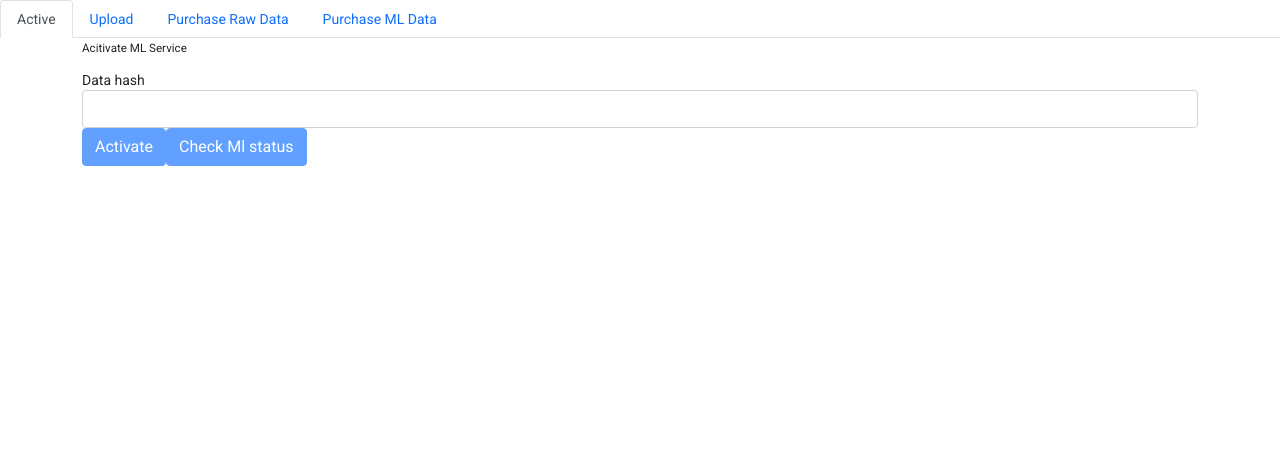
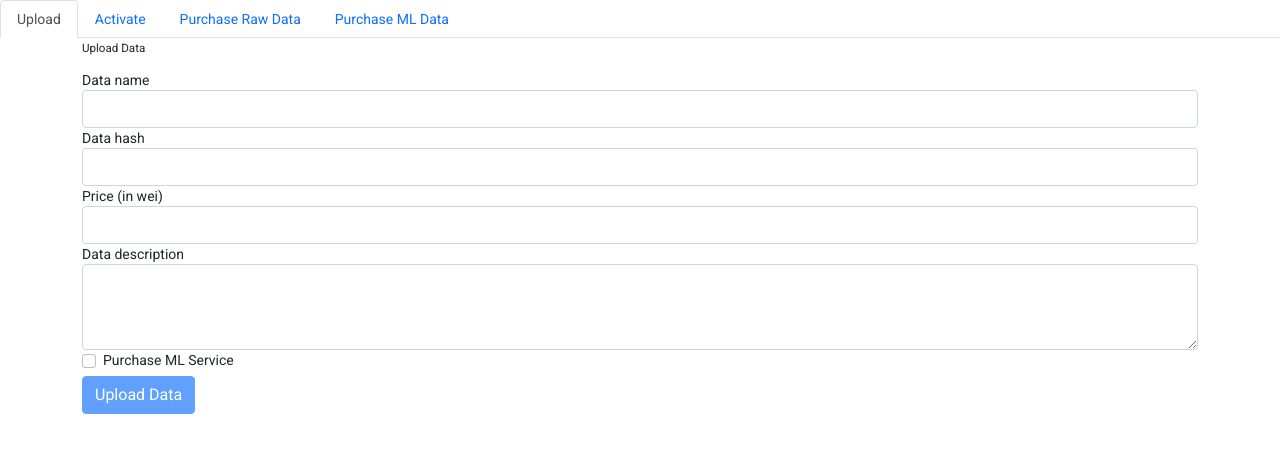
Before and after one commit to JacksonHKUST/DataExchange, an Angular app in the folder MoreThanFutureFrontend/: page / in a window 1280 px wide. Shown: the top 452 px of the page. Built offline with nearby package versions, Linux system fonts and the light colour scheme; what web3 would draw is missing.

Commit message:
layout fix

```diff
--- a/MoreThanFutureFrontend/src/app/app.component.html
+++ b/MoreThanFutureFrontend/src/app/app.component.html
@@ -1,16 +1,20 @@
 <!-- <button (click)= "linkWallet()"> Connect Wallet</button> -->
 <ul class="nav nav-tabs">
     <li class="nav-item">
-        <a class="nav-link" (click)="switchTab('activate')" [ngClass]="{'active':activeTab==='activate'}" aria-current="page" href="#">Active</a>
+        <a class="nav-link" (click)="switchTab('uploadData')" [ngClass]="{'active':activeTab==='uploadData'}" href="#">
+            Upload</a>
     </li>
     <li class="nav-item">
-        <a class="nav-link" (click)="switchTab('uploadData')" [ngClass]="{'active':activeTab==='uploadData'}" href="#">Upload</a>
+        <a class="nav-link" (click)="switchTab('activate')" [ngClass]="{'active':activeTab==='activate'}" aria-current="page" href="#">
+            Activate</a>
     </li>
     <li class="nav-item">
-        <a class="nav-link" (click)="switchTab('purchaseRaw')" [ngClass]="{'active':activeTab==='purchaseRaw'}" href="#">Purchase Raw Data</a>
+        <a class="nav-link" (click)="switchTab('purchaseRaw')" [ngClass]="{'active':activeTab==='purchaseRaw'}" href="#">
+            Purchase Raw Data</a>
     </li>
     <li class="nav-item">
-        <a class="nav-link"  (click)="switchTab('purchaseMl')" [ngClass]="{'active':activeTab==='purchaseMl'}" href="#" >Purchase ML Data</a>
+        <a class="nav-link"  (click)="switchTab('purchaseMl')" [ngClass]="{'active':activeTab==='purchaseMl'}" href="#" >
+            Purchase ML Data</a>
     </li>
 </ul>
 
--- a/MoreThanFutureFrontend/src/app/app.component.ts
+++ b/MoreThanFutureFrontend/src/app/app.component.ts
@@ -22,7 +22,7 @@ export class AppComponent implements OnInit{
   uploadForm:FormGroup;
   activateForm:FormGroup;
   isMlChecked:boolean = false;
-  activeTabList:String[] = ['activate','uploadData','purchaseRaw','purchaseMl']
+  activeTabList:String[] = ['uploadData','activate','purchaseRaw','purchaseMl']
   activeTab?:String =   this.activeTabList[0];
   // popUpDisplayStyle = "none";
   isProcessing:Boolean = false;
```
